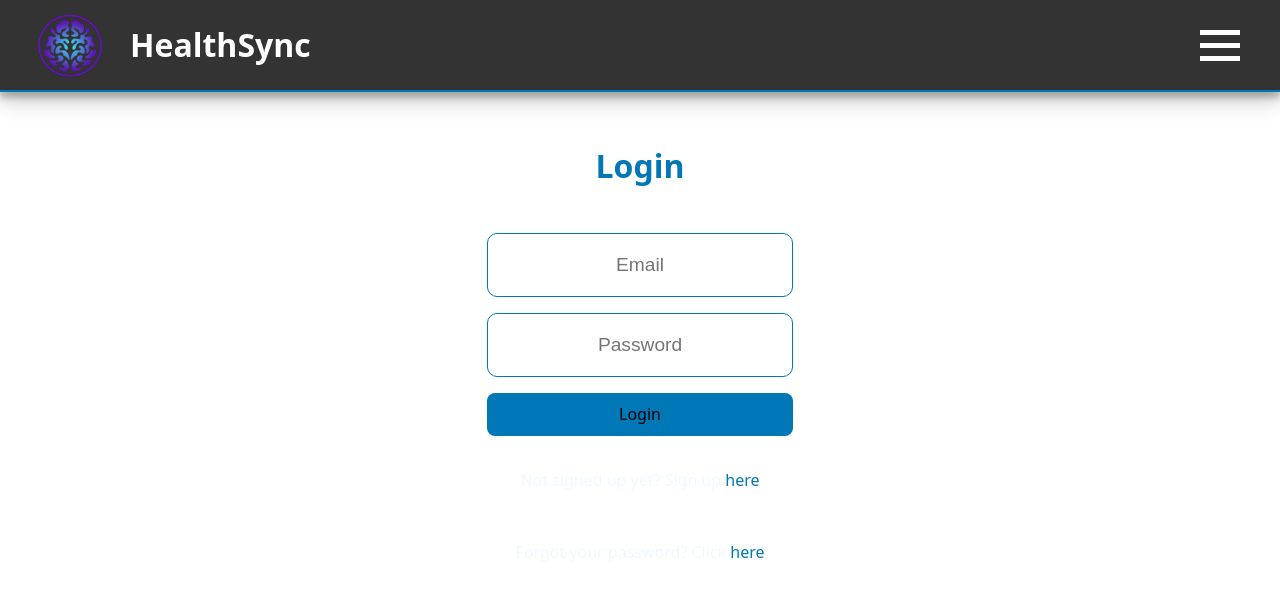
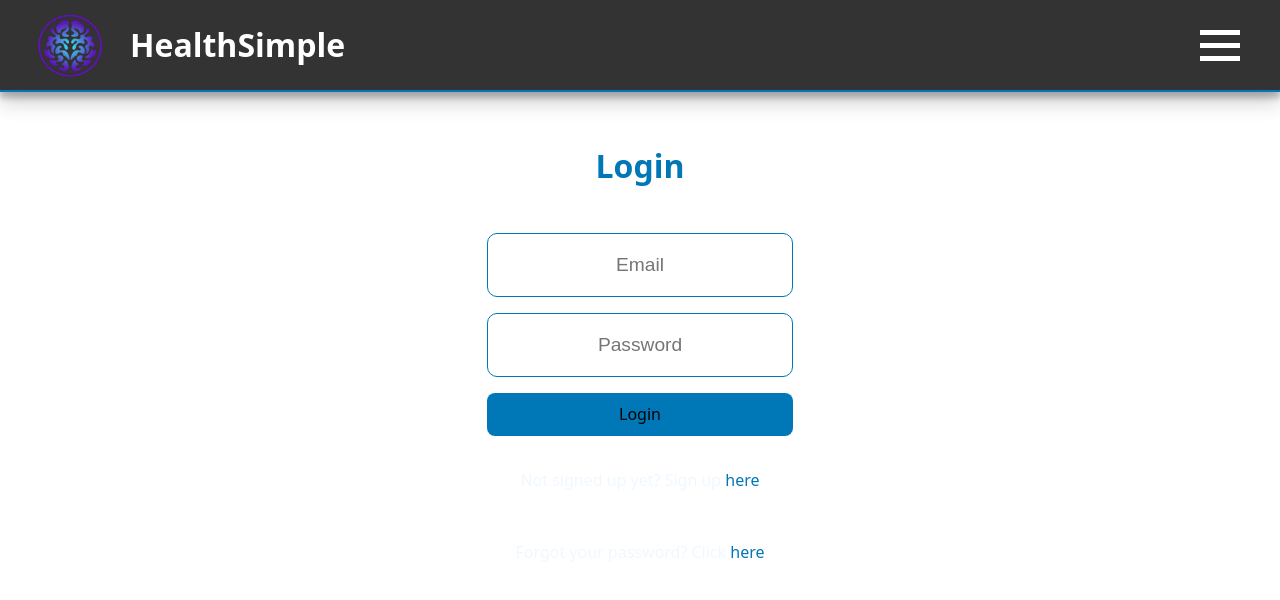
Before and after one commit to FabioKallina/HealthSimple-Capstone, a React (Vite) app in the folder frontend/: page /login in a window 1280 px wide. Shown: the top 600 px of the page. Built offline with nearby package versions, Linux system fonts and the light colour scheme; no server answers.

Commit message:
Changed App name

```diff
--- a/frontend/index.html
+++ b/frontend/index.html
@@ -4,7 +4,7 @@
     <meta charset="UTF-8" />
     <link rel="icon" type="image/png" href="/logo1.png" />
     <meta name="viewport" content="width=device-width, initial-scale=1.0" />
-    <title>HealthSync Wellness</title>
+    <title>Health Simple</title>
   </head>
   <body>
     <div id="root"></div>
--- a/frontend/src/components/NavBar.jsx
+++ b/frontend/src/components/NavBar.jsx
@@ -10,7 +10,7 @@ const NavBar = () => {
     <div className="navbar">
       <div className="navbar-logo">
         <img src="/logo1.png" alt="Logo" className="logo-img" />
-        <span className="logo-text">HealthSync</span>
+        <span className="logo-text">HealthSimple</span>
       </div>
 
       <div
```
